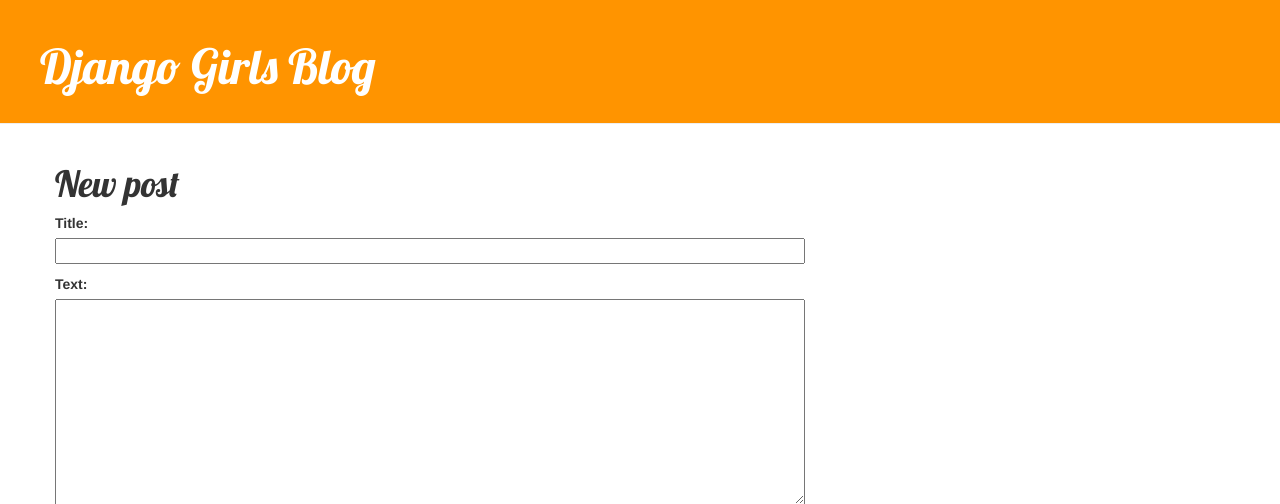
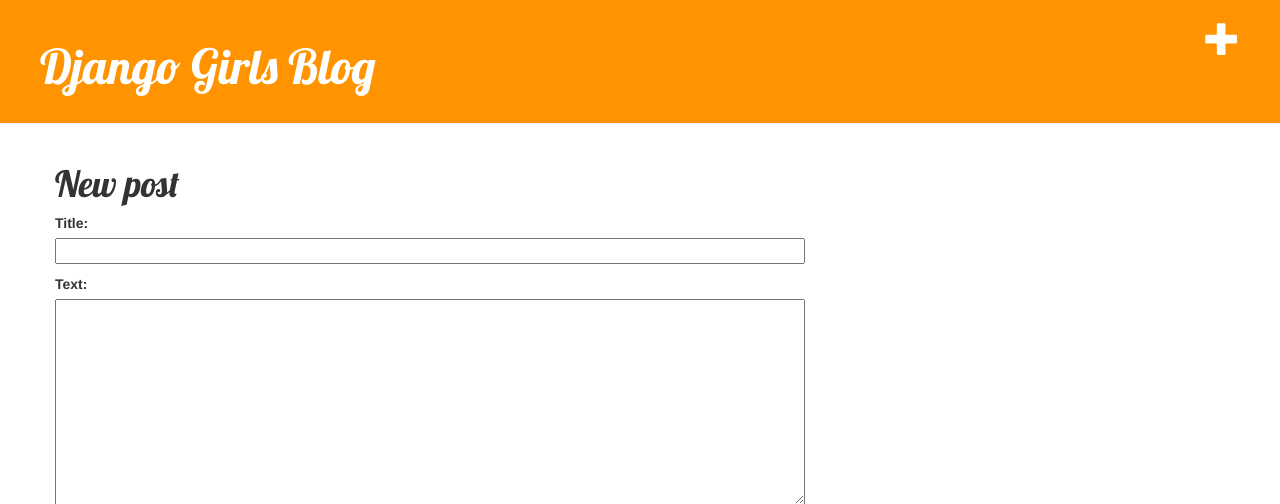
Before and after one commit to UncleShnuke/my-first-blog, a Django app: page /post/new/ in a window 1280 px wide. Shown: the top 504 px of the page. Run offline with Django 3.2, Linux system fonts and the light colour scheme; the visitor is signed in with stand-in values (Sample User, id 1); some libraries are stand-ins or nearby versions.

Commit message:
Changed html files

```diff
--- a/blog/templates/blog/base.html
+++ b/blog/templates/blog/base.html
@@ -11,7 +11,7 @@
     <body>
     <div class="page-header">
         {% if user.is_authenticated %}
-    <a href="{% url 'post_new' %}" class="top-menu"><span class=glyphicon glyphicon-plus"></span></a>
+    <a href="{% url 'post_new' %}" class="top-menu"><span class="glyphicon glyphicon-plus"></span></a>
         {% endif %}
         <h1><a href="/">Django Girls Blog</a></h1>
     </div>
```
